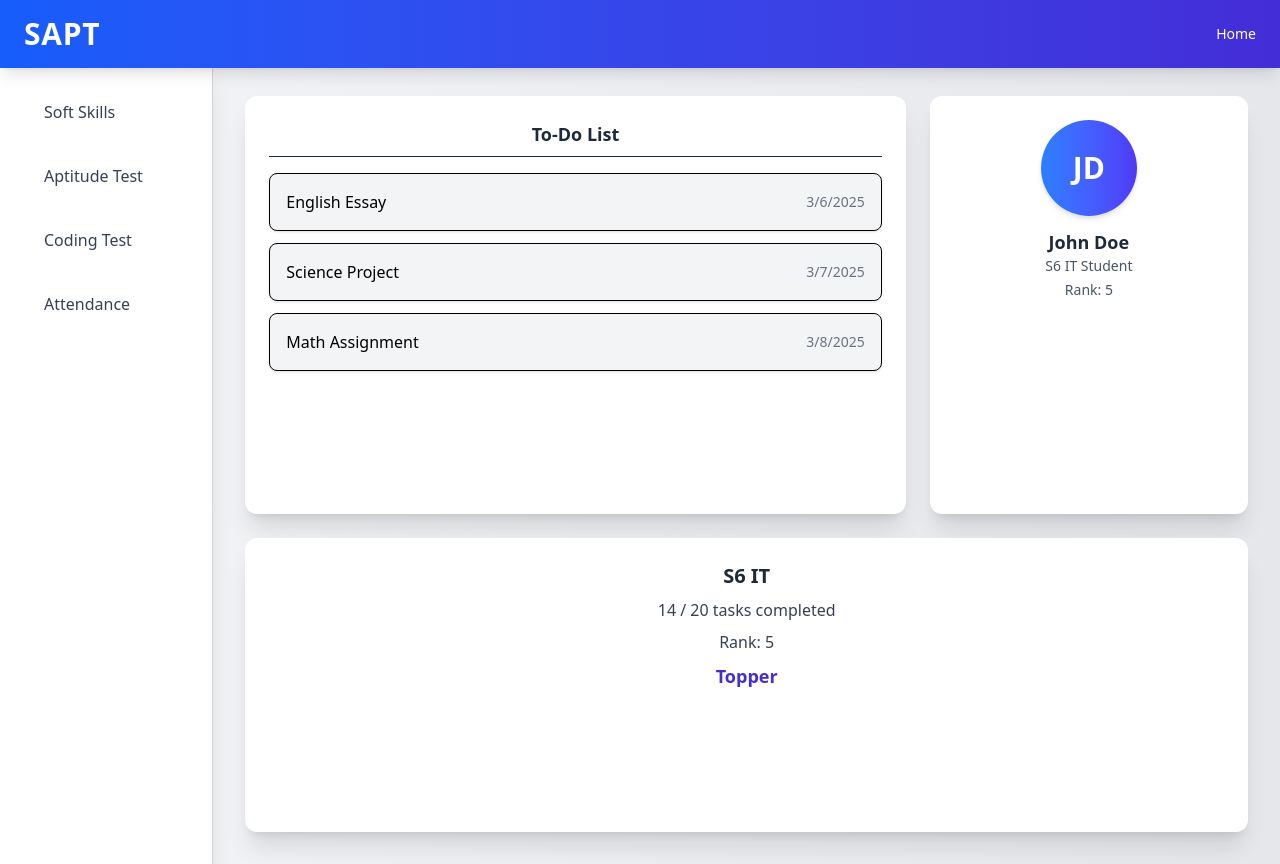
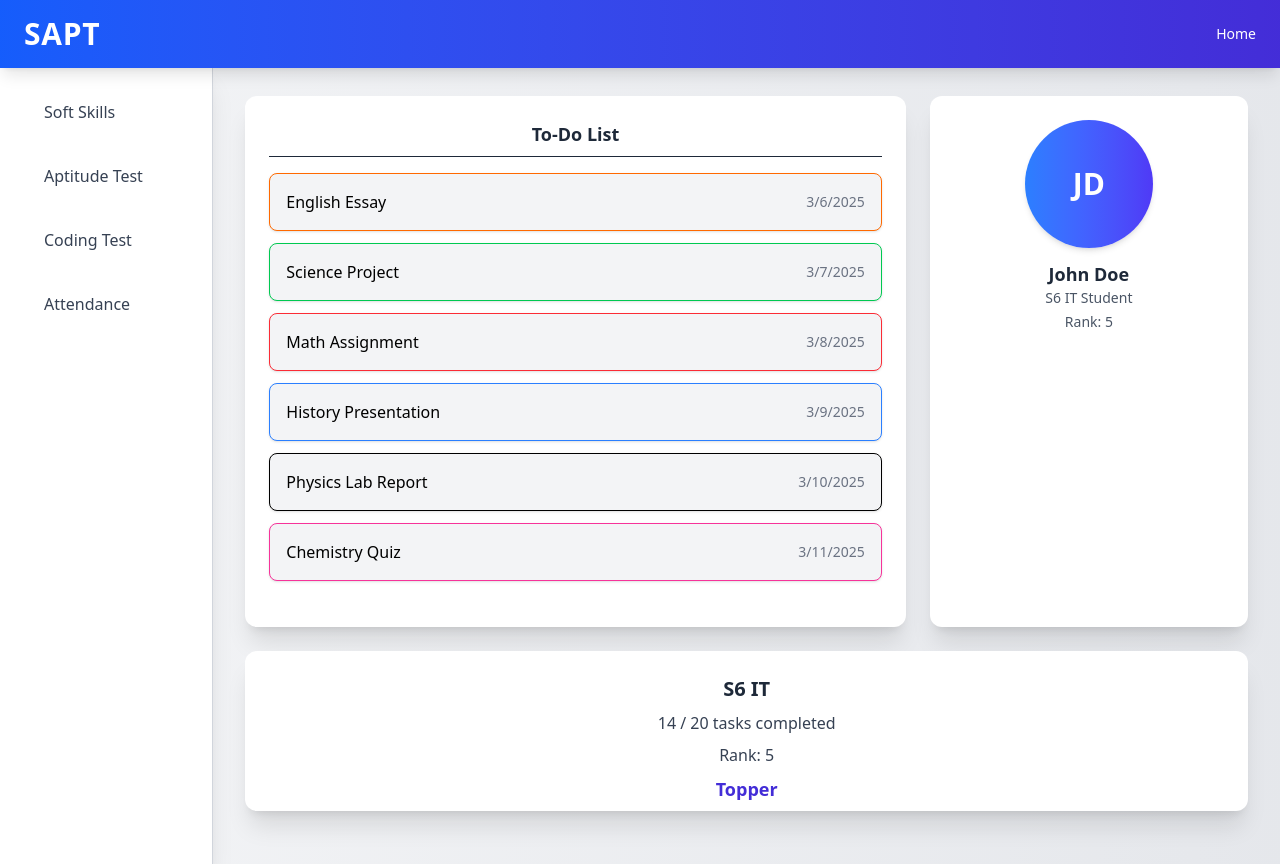
Before and after one commit to ArchaUB/MiniProject, a Next.js app: page /studentdashboard in a window 1280 px wide. Built offline with nearby package versions, Linux system fonts and the light colour scheme.

Commit message:
new commit today

```diff
--- a/app/studentdashboard/page.jsx
+++ b/app/studentdashboard/page.jsx
@@ -4,9 +4,12 @@ import { useState, useEffect } from "react";
 
 const StudentDashboard = () => {
   const [tasks, setTasks] = useState([
-    { id: 1, title: "Math Assignment", deadline: "2025-03-08" },
-    { id: 2, title: "Science Project", deadline: "2025-03-07" },
-    { id: 3, title: "English Essay", deadline: "2025-03-06" },
+    { id: 1, title: "Math Assignment", deadline: "2025-03-08", color: "border-red-500" },
+    { id: 2, title: "Science Project", deadline: "2025-03-07", color: "border-green-500" },
+    { id: 3, title: "English Essay", deadline: "2025-03-06", color: "border-orange-500" },
+    { id: 4, title: "History Presentation", deadline: "2025-03-09", color: "border-blue-500" },
+    { id: 5, title: "Physics Lab Report", deadline: "2025-03-10", color: "border-black" },
+    { id: 6, title: "Chemistry Quiz", deadline: "2025-03-11", color: "border-pink-500" },
   ]);
 
   const student = {
@@ -52,7 +55,7 @@ const StudentDashboard = () => {
               {tasks.map((task) => (
                 <li
                   key={task.id}
-                  className="border p-4 rounded-lg bg-gray-100 flex justify-between items-center shadow-sm hover:bg-gray-200 transition"
+                  className={`border p-4 rounded-lg bg-gray-100 flex justify-between items-center shadow-sm hover:bg-gray-200 transition ${task.color}`}
                 >
                   <span className="font-medium">{task.title}</span>
                   <span className="text-sm text-gray-500">{new Date(task.deadline).toLocaleDateString()}</span>
@@ -62,8 +65,8 @@ const StudentDashboard = () => {
           </section>
 
           {/* Profile Section */}
-          <section className="bg-white p-6 shadow-xl rounded-xl flex flex-col items-center">
-            <div className="w-24 h-24 bg-gradient-to-r from-blue-500 to-indigo-600 text-white text-3xl font-semibold rounded-full flex items-center justify-center shadow-md">
+          <section className="bg-white p-6 shadow-xl rounded-xl flex flex-col items-center w-full">
+            <div className="w-32 h-32 bg-gradient-to-r from-blue-500 to-indigo-600 text-white text-3xl font-semibold rounded-full flex items-center justify-center shadow-md">
               {student.name.split(" ").map((n) => n[0]).join("")}
             </div>
             <h2 className="mt-3 font-semibold text-lg text-gray-800">{student.name}</h2>
@@ -72,7 +75,7 @@ const StudentDashboard = () => {
           </section>
 
           {/* Performance Analysis */}
-          <section className="bg-white p-6 shadow-xl rounded-xl col-span-3 text-center">
+          <section className="bg-white p-6 shadow-xl rounded-xl col-span-3 text-center h-40">
             <h2 className="text-xl font-semibold text-gray-800">{student.className}</h2>
             <p className="mt-2 text-gray-700">
               <span className="font-medium">{student.completedTasks}</span> / {student.totalTasks} tasks completed
@@ -87,54 +90,3 @@ const StudentDashboard = () => {
 };
 
 export default StudentDashboard;
-
-
-
-// "use client";
-
-// export default function StudentDashboard() {
-//   return (
-//     <div className="min-h-screen flex flex-col items-center justify-center bg-gray-200">
-//       {/* Navbar */}
-//       <nav className="w-full bg-gray-900 py-4 px-10 flex justify-between items-center fixed top-0 left-0 right-0 shadow-md z-50">
-//         <h1 className="text-white text-xl font-bold">SAPT</h1>
-//         <a href="/" className="text-white hover:underline">Home</a>
-//       </nav>
-
-//       <div className="grid grid-cols-1 md:grid-cols-3 gap-8 w-full max-w-4xl mt-20">
-//         {/* Soft Skills Test Card */}
-//         <div className="bg-white p-8 rounded-2xl shadow-lg text-center transform transition duration-500 hover:scale-105 hover:shadow-2xl border border-purple-300">
-//           <h2 className="text-2xl font-semibold mb-4 text-purple-700">Soft Skills Test</h2>
-//           <button
-//             onClick={() => router.push("/soft-skills-test")}
-//             className="bg-purple-600 text-white px-6 py-2 rounded-full shadow-md hover:bg-purple-800 transition-all font-medium"
-//           >
-//             Attempt Test
-//           </button>
-//         </div>
-
-//         {/* Coding Test Card */}
-//         <div className="bg-white p-8 rounded-2xl shadow-lg text-center transform transition duration-500 hover:scale-105 hover:shadow-2xl border border-blue-300">
-//           <h2 className="text-2xl font-semibold mb-4 text-blue-700">Coding Test</h2>
-//           <button
-//             onClick={() => router.push("/coding-test")}
-//             className="bg-blue-600 text-white px-6 py-2 rounded-full shadow-md hover:bg-blue-800 transition-all font-medium"
-//           >
-//             Attempt Test
-//           </button>
-//         </div>
-
-//         {/* Aptitude Test Card */}
-//         <div className="bg-white p-8 rounded-2xl shadow-lg text-center transform transition duration-500 hover:scale-105 hover:shadow-2xl border border-green-300">
-//           <h2 className="text-2xl font-semibold mb-4 text-green-700">Aptitude Test</h2>
-//           <button
-//             onClick={() => router.push("/aptitude-test")}
-//             className="bg-green-600 text-white px-6 py-2 rounded-full shadow-md hover:bg-green-800 transition-all font-medium"
-//           >
-//             Attempt Test
-//           </button>
-//         </div>
-//       </div>
-//     </div>
-//   );
-// }
```
